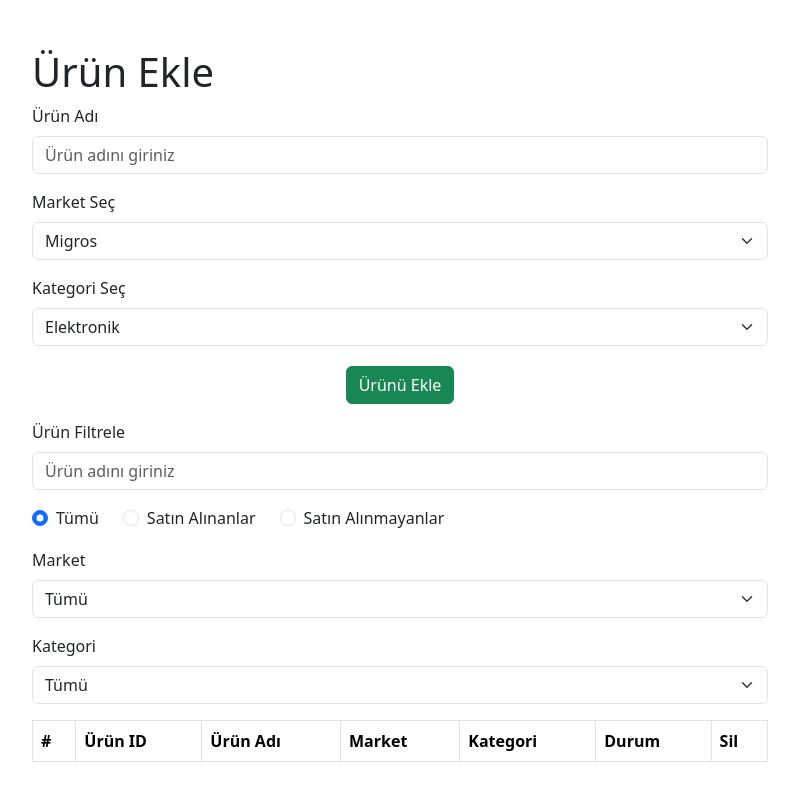
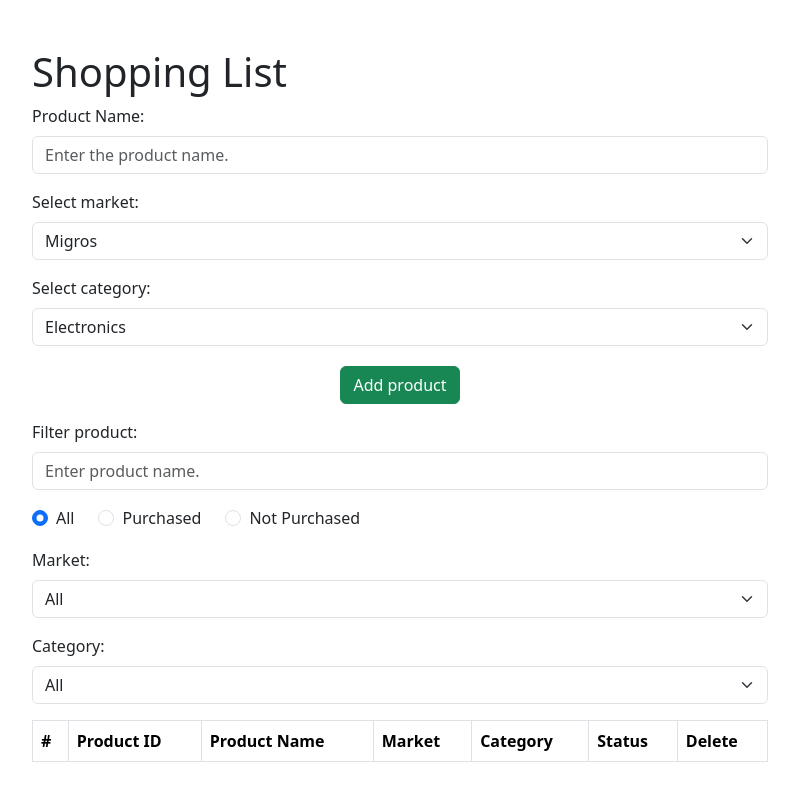
Before and after one commit to aniltanriverdiler/shopping-list-app, a React app: page / in a window 1280 px wide. Shown: the whole page, without its empty margins (240-1039 px from the left). Built offline with nearby package versions, Linux system fonts and the light colour scheme; the HTML template or start-up script is replaced by a standard one.

Commit message:
chore: translate all Turkish content in the project to English

```diff
--- a/src/App.tsx
+++ b/src/App.tsx
@@ -39,7 +39,7 @@ function App() {
       );
 
       if (!wasAllBoughtBefore && isAllBoughtNow) {
-        alert("Alışveriş Tamamlandı 🎉");
+        alert("Shopping Completed 🎉");
         setShowConfetti(true);
         setTimeout(() => {
           setShowConfetti(false);
@@ -85,7 +85,7 @@ function App() {
       <Container>
         <Row className="mt-5 justify-content-md-center">
           <Col xs={8}>
-            <h1>Ürün Ekle</h1>
+            <h1>Shopping List</h1>
             <ProductForm
               onAdd={handleAddProduct}
               shops={shops}
--- a/src/components/FilterBar.tsx
+++ b/src/components/FilterBar.tsx
@@ -29,10 +29,10 @@ const FilterBar: React.FC<FilterBarProps> = ({
   return (
     <>
       <Form.Group className="mb-3" controlId="formProductName">
-        <Form.Label>Ürün Filtrele</Form.Label>
+        <Form.Label>Filter product:</Form.Label>
         <Form.Control
           type="text"
-          placeholder="Ürün adını giriniz"
+          placeholder="Enter product name."
           value={filteredName}
           onChange={(e) => setFilteredName(e.target.value)}
         />
@@ -40,7 +40,7 @@ const FilterBar: React.FC<FilterBarProps> = ({
       <Form.Group className="d-flex gap-4 mb-3">
         <Form.Check
           type="radio"
-          label="Tümü"
+          label="All"
           name="statusRadios"
           id="statusAll"
           value="all"
@@ -49,7 +49,7 @@ const FilterBar: React.FC<FilterBarProps> = ({
         />
         <Form.Check
           type="radio"
-          label="Satın Alınanlar"
+          label="Purchased"
           name="statusRadios"
           id="statusBought"
           value="bought"
@@ -58,7 +58,7 @@ const FilterBar: React.FC<FilterBarProps> = ({
         />
         <Form.Check
           type="radio"
-          label="Satın Alınmayanlar"
+          label="Not Purchased"
           name="statusRadio"
           id="statusNotBought"
           value="notBought"
@@ -67,12 +67,12 @@ const FilterBar: React.FC<FilterBarProps> = ({
         />
       </Form.Group>
       <Form.Group className="mb-3">
-        <Form.Label>Market</Form.Label>
+        <Form.Label>Market:</Form.Label>
         <Form.Select
           value={filteredShopId}
           onChange={(e) => setFilteredShopId(e.target.value)}
         >
-          <option value="all">Tümü</option>
+          <option value="all">All</option>
           {shops.map((shop) => (
             <option key={shop.id} value={shop.id.toString()}>
               {" "}
@@ -82,12 +82,12 @@ const FilterBar: React.FC<FilterBarProps> = ({
         </Form.Select>
       </Form.Group>
       <Form.Group className="mb-3">
-        <Form.Label>Kategori</Form.Label>
+        <Form.Label>Category:</Form.Label>
         <Form.Select
           value={filteredCategoryId}
           onChange={(e) => setFilteredCategoryId(e.target.value)}
         >
-          <option value="all">Tümü</option>
+          <option value="all">All</option>
           {categories.map((cat) => (
             <option key={cat.id} value={cat.id.toString()}>
               {cat.categoryName}
--- a/src/components/ProductForm.tsx
+++ b/src/components/ProductForm.tsx
@@ -1,9 +1,8 @@
 import type React from "react";
 import type { CategoryProps, Product, ShopProps } from "../types/types";
-import { Button, Form, } from "react-bootstrap";
+import { Button, Form } from "react-bootstrap";
 import { useState } from "react";
 import { nanoid } from "nanoid";
-import FilterBar from "./FilterBar";
 
 type ProductFormProps = {
   onAdd: (product: Product) => void;
@@ -24,7 +23,7 @@ const ProductForm: React.FC<ProductFormProps> = ({
     e.preventDefault();
 
     if (!name || !shopId || !categoryId) {
-      alert("Lütfen tüm alanları doldurun.");
+      alert("Please fill in all the fields.");
       return;
     }
 
@@ -48,21 +47,21 @@ const ProductForm: React.FC<ProductFormProps> = ({
     <>
       <Form onSubmit={handleSubmit}>
         <Form.Group className="mb-3" controlId="formProductName">
-          <Form.Label>Ürün Adı</Form.Label>
+          <Form.Label>Product Name:</Form.Label>
           <Form.Control
             type="text"
-            placeholder="Ürün adını giriniz"
+            placeholder="Enter the product name."
             value={name}
             onChange={(e) => setName(e.target.value)}
           />
         </Form.Group>
         <Form.Group className="mb-3" controlId="formShopSelect">
-          <Form.Label>Market Seç</Form.Label>
+          <Form.Label>Select market:</Form.Label>
           <Form.Select
             value={shopId}
             onChange={(e) => setShopId(Number(e.target.value))}
           >
-            <option value="">Market seçiniz</option>
+            <option value="">Please select a market.</option>
             {shops.map((shop) => (
               <option key={shop.id} value={shop.id}>
                 {shop.shopName}
@@ -71,12 +70,12 @@ const ProductForm: React.FC<ProductFormProps> = ({
           </Form.Select>
         </Form.Group>
         <Form.Group className="mb-3" controlId="formCategorySelect">
-          <Form.Label>Kategori Seç</Form.Label>
+          <Form.Label>Select category:</Form.Label>
           <Form.Select
             value={categoryId}
             onChange={(e) => setCategoryId(Number(e.target.value))}
           >
-            <option value="">Kategori seçiniz</option>
+            <option value="">Please select a category.</option>
             {categories.map((category) => (
               <option key={category.id} value={category.id}>
                 {category.categoryName}
@@ -86,7 +85,7 @@ const ProductForm: React.FC<ProductFormProps> = ({
         </Form.Group>
         <div className="d-flex justify-content-center">
           <Button type="submit" variant="success" className="mt-1 mb-3">
-            Ürünü Ekle
+            Add product
           </Button>
         </div>
       </Form>
--- a/src/components/ProductTable.tsx
+++ b/src/components/ProductTable.tsx
@@ -29,12 +29,12 @@ const ProductTable: React.FC<ProductTableProps> = ({
       <thead>
         <tr>
           <th>#</th>
-          <th>Ürün ID</th>
-          <th>Ürün Adı</th>
+          <th>Product ID</th>
+          <th>Product Name</th>
           <th>Market</th>
-          <th>Kategori</th>
-          <th>Durum</th>
-          <th>Sil</th>
+          <th>Category</th>
+          <th>Status</th>
+          <th>Delete</th>
         </tr>
       </thead>
       <tbody>
@@ -91,7 +91,7 @@ const ProductTable: React.FC<ProductTableProps> = ({
                 size="sm"
                 onClick={() => onToggleBought(product.id)}
               >
-                {product.isBought ? "✓ Alındı" : "✗ Alınmadı"}
+                {product.isBought ? "✓ Purchased" : "✗ Not Purchased"}
               </Button>
             </td>
             <td>
@@ -99,7 +99,7 @@ const ProductTable: React.FC<ProductTableProps> = ({
                 icon={<FaTrash />}
                 variant="danger"
                 onClick={() => onDelete(product.id)}
-                title="Ürünü sil"
+                title="Delete product"
               />
             </td>
           </tr>
--- a/src/data/mockData.ts
+++ b/src/data/mockData.ts
@@ -14,16 +14,16 @@ export const shops: ShopProps[] = [
 ];
 
 export const categories: CategoryProps[] = [
-  { id: 1, categoryName: "Elektronik" },
-  { id: 2, categoryName: "Şarküteri" },
-  { id: 3, categoryName: "Oyuncak" },
-  { id: 4, categoryName: "Bakliyat" },
-  { id: 5, categoryName: "Fırın" },
-  { id: 6, categoryName: "Temizlik" },
-  { id: 7, categoryName: "Kişisel Bakım" },
-  { id: 8, categoryName: "Giyim" },
-  { id: 9, categoryName: "Meyve & Sebze" },
-  { id: 10, categoryName: "İçecekler" },
-  { id: 11, categoryName: "Kahve & Çay" },
-  { id: 12, categoryName: "Ev Gereçleri" },
+  { id: 1, categoryName: "Electronics" },
+  { id: 2, categoryName: "Delicatessen" },
+  { id: 3, categoryName: "Toys" },
+  { id: 4, categoryName: "Legumes" },
+  { id: 5, categoryName: "Bakery" },
+  { id: 6, categoryName: "Cleaning" },
+  { id: 7, categoryName: "Personal Care" },
+  { id: 8, categoryName: "Clothing" },
+  { id: 9, categoryName: "Fruits & Vegetables" },
+  { id: 10, categoryName: "Beverages" },
+  { id: 11, categoryName: "Coffee & Tea" },
+  { id: 12, categoryName: "Household Items" },
 ];
```
